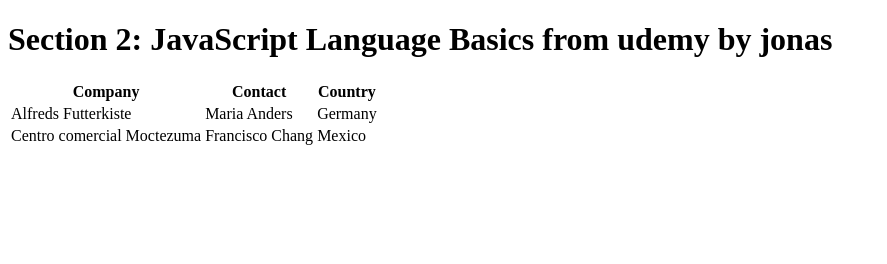
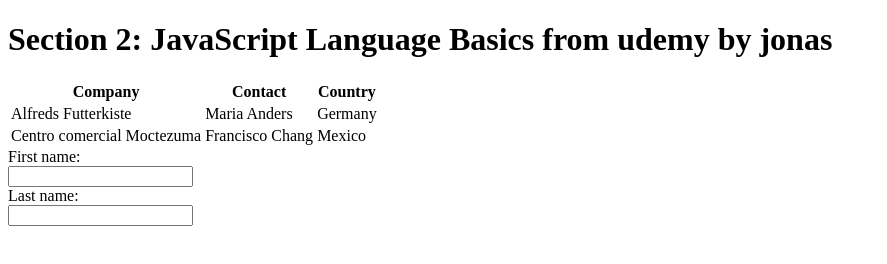
Before and after one commit to freeudemy/js-basics, a plain HTML site: page index.html in a window 1280 px wide. Shown: the whole page, without its empty margins (0-887 px from the left). Drawn offline with Linux system fonts and the light colour scheme.

Commit message:
Form html added and call, bind methods

```diff
--- a/index.html
+++ b/index.html
@@ -25,5 +25,12 @@
     <td>Mexico</td>
   </tr>
 </table>
+
+ <form>
+  <label for="fname">First name:</label><br>
+  <input type="text" id="fname" name="fname"><br>
+  <label for="lname">Last name:</label><br>
+  <input type="text" id="lname" name="lname">
+</form>
     <script src="script.js"></script>
 </html>
```
Also changed, not shown: script.js (+22 -32 lines).
